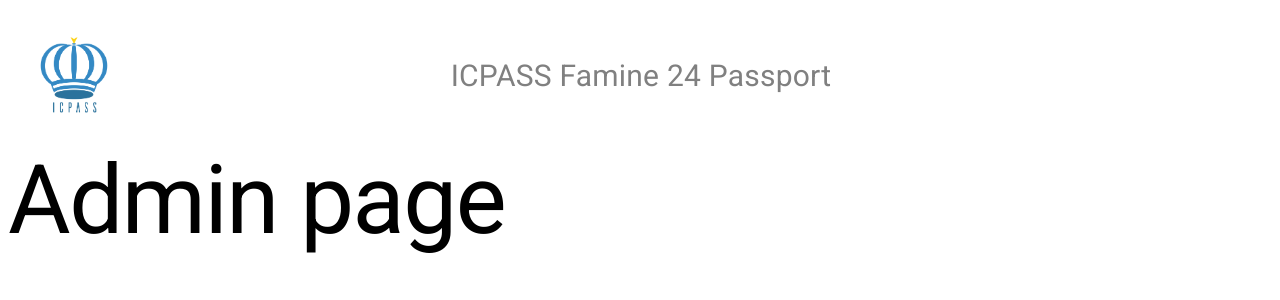
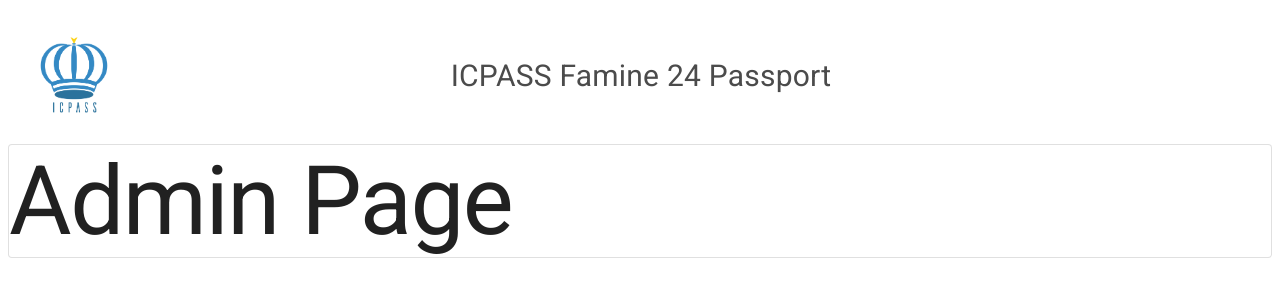
Before and after one commit to cst0313/icpass-famine-2024, a React (Create React App) app in the folder famine-lifemon/: page /admin in a window 1280 px wide. Shown: the top 300 px of the page. Built offline with nearby package versions, Linux system fonts and the light colour scheme; no server answers.

Commit message:
Admin page header now in a card

```diff
--- a/famine-lifemon/src/components/Admin.js
+++ b/famine-lifemon/src/components/Admin.js
@@ -1,11 +1,15 @@
 import * as React from 'react';
 
-import { Typography } from '@mui/material';
+import { Typography, Card } from '@mui/material';
 
 export default function Admin() {
 	return (
-		<Typography variant="h1">
-			Admin page
-		</Typography>
-	)
+		<div>
+			<Card variant="outlined">
+				<Typography variant="h1">
+					Admin Page
+				</Typography>
+			</Card>
+		</div>
+	);
 }
--- a/famine-lifemon/src/components/Code.js
+++ b/famine-lifemon/src/components/Code.js
@@ -4,9 +4,10 @@ import Paper from '@mui/material/Paper';
 import QRCode from 'react-qr-code';
 
 export default function Code(props) {
+	console.log(props);
 	return (
 		<Paper className="qrcode" align="center" height={100} elevation={5}>
-			<QRCode value={props.id} size={128} />
+			<QRCode value={JSON.stringify(props)} size={128} />
 		</Paper>
 	);
 }
--- a/famine-lifemon/src/components/NewUser.js
+++ b/famine-lifemon/src/components/NewUser.js
@@ -33,7 +33,8 @@ export default function NewUser(props) {
 				money: 1000,
 				education: 2,
 				married: false,
-				covid: false
+				covid: false,
+				cured: false
 			});
 		} else {
 			setDoc(doc(db, "users", id), {
@@ -43,7 +44,8 @@ export default function NewUser(props) {
 				money: 500,
 				education: 0,
 				married: false,
-				covid: false
+				covid: false,
+				cured: false
 			});
 		}
 		setCookie("id", id);
--- a/famine-lifemon/src/index.css
+++ b/famine-lifemon/src/index.css
@@ -7,7 +7,7 @@
 .title {
 	display: flex;
 	align-items: center;
-	color: gray;
+	color: #4b4b4b;
 }
 
 .qrcode {
```
